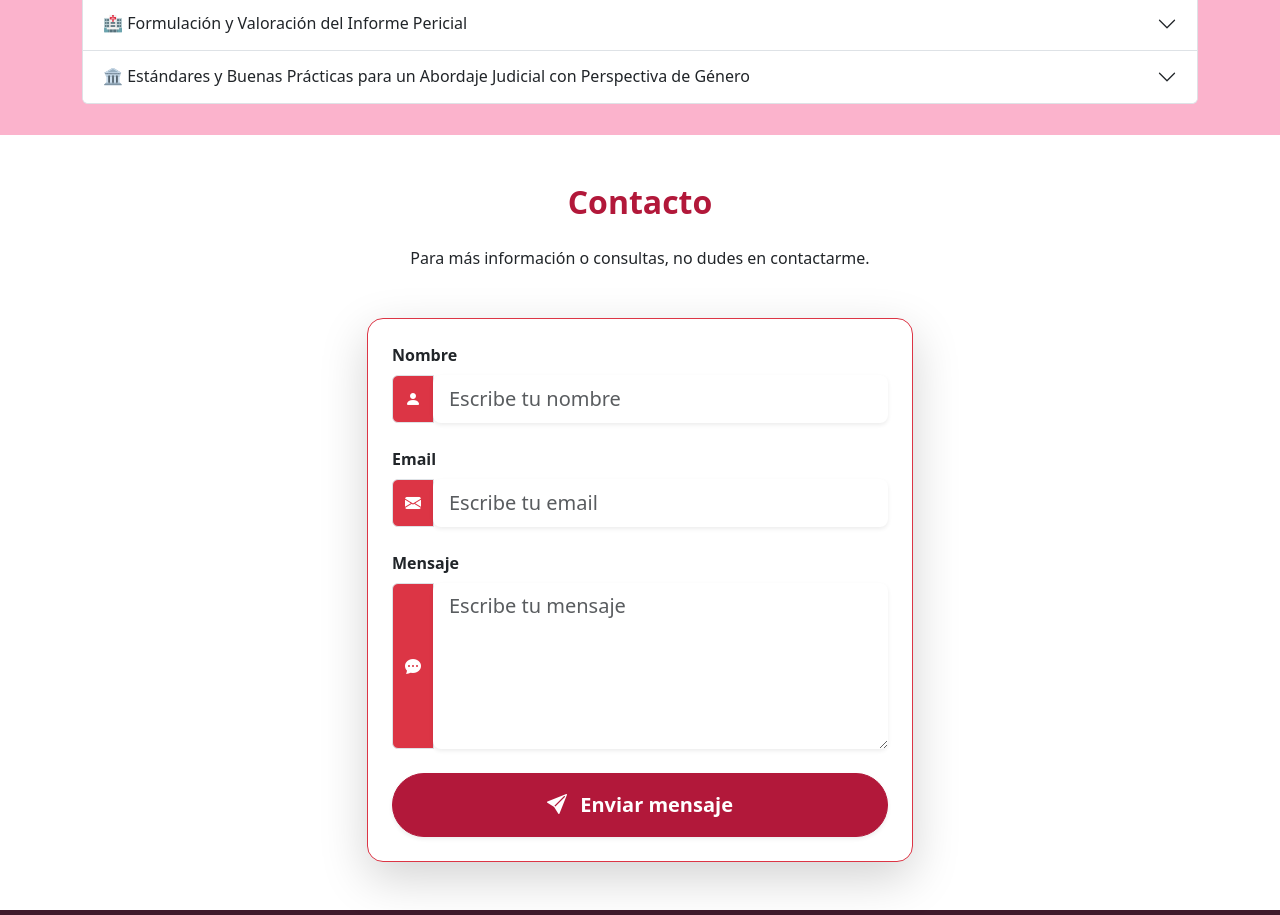
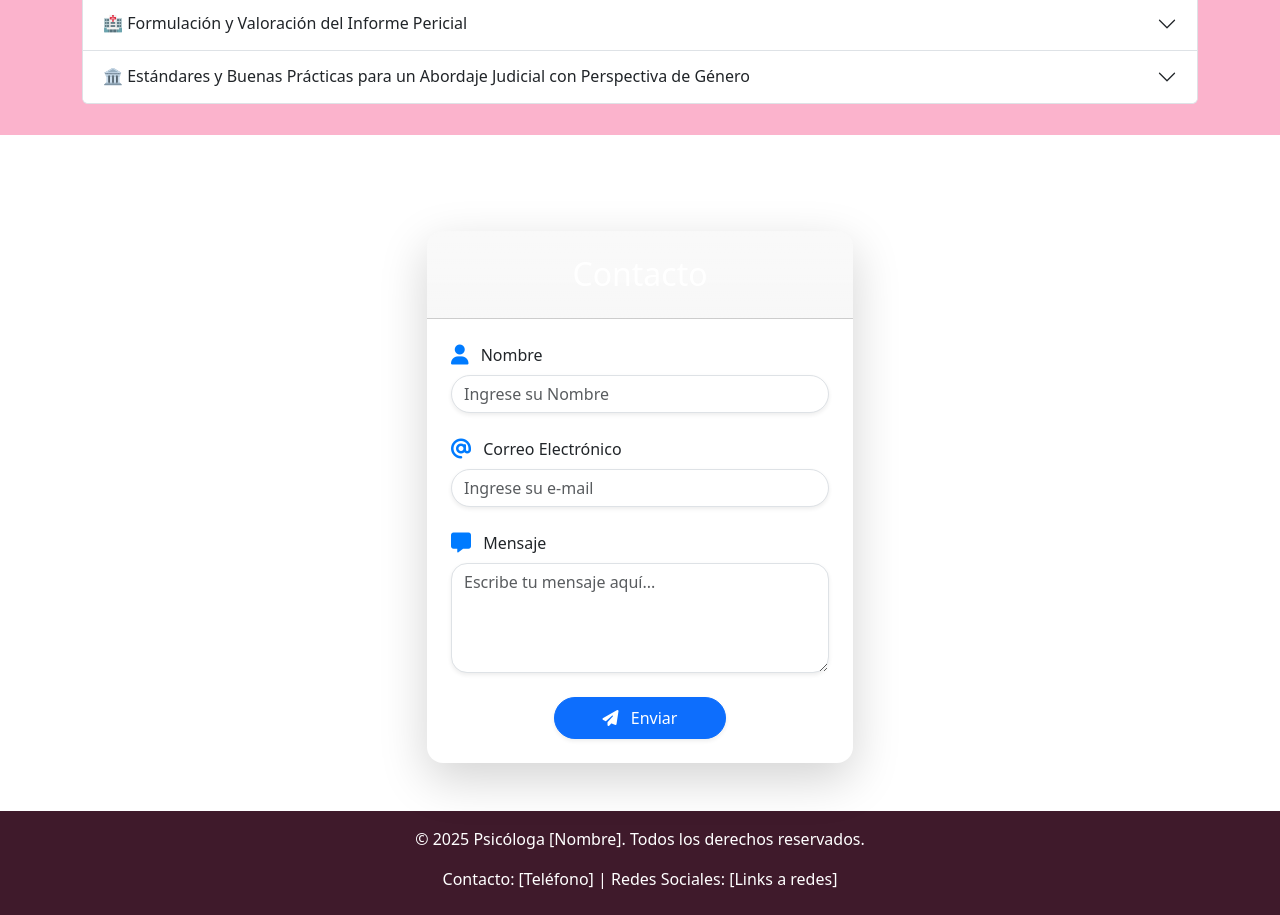
Before and after one commit to juanho2584/Psicologa_Sandra, a plain HTML site: page index.html in a window 1280 px wide. Shown: the part 1882-2797 px from the top of the page. Drawn offline with nearby package versions, Linux system fonts and the light colour scheme.

Commit message:
Cambios en el form-contacto

```diff
--- a/assets/css/styles.css
+++ b/assets/css/styles.css
@@ -89,3 +89,8 @@ footer {
   padding-top: 60px;
   height:500px;
 }
+
+#contacto{
+  margin: auto;
+  max-width: 450px;
+}
--- a/index.html
+++ b/index.html
@@ -296,89 +296,73 @@
 
     <!-- Contacto -->
     <section id="contacto" class="py-5">
-      <div class="container">
-        <h2 class="text-center mb-4" style="color: #b2183a; font-weight: bold">
-          Contacto
-        </h2>
-        <p class="text-center text-dark mb-5">
-          Para más información o consultas, no dudes en contactarme.
-        </p>
-
-        <div class="row justify-content-center">
-          <div class="col-md-8 col-lg-6">
-            <form
-              action="enviar_contacto.php"
-              method="POST"
-              class="p-4 rounded-4 shadow-lg bg-white border border-danger"
+      <div class="container mt-5 formulario" id="formulario">
+        <div class="card shadow-lg border-0 rounded-4">
+          <div
+            class="card-header bg-gradient text-white text-center py-4 rounded-top-4"
           >
+            <h2 class="mb-0">Contacto</h2>
+          </div>
+          <div class="card-body p-4">
+            <form>
               <!-- Nombre -->
-              <div class="mb-4">
-                <label for="nombre" class="form-label text-dark fw-semibold"
-                  >Nombre</label
-                >
-                <div class="input-group">
-                  <span class="input-group-text bg-danger text-white"
-                    ><i class="bi bi-person-fill"></i
-                  ></span>
+              <div class="form-group mb-4">
+                <label for="name" class="form-label">
+                  <i
+                    class="fa-solid fa-user fa-lg me-2"
+                    style="color: #007bff"
+                  ></i>
+                  Nombre
+                </label>
                 <input
                   type="text"
-                    id="nombre"
-                    name="nombre"
-                    class="form-control form-control-lg border-0 shadow-sm rounded-3"
-                    placeholder="Escribe tu nombre"
+                  class="form-control rounded-pill shadow-sm"
+                  id="name"
                   required
+                  placeholder="Ingrese su Nombre"
                 />
               </div>
-              </div>
 
-              <!-- Email -->
-              <div class="mb-4">
-                <label for="email" class="form-label text-dark fw-semibold"
-                  >Email</label
-                >
-                <div class="input-group">
-                  <span class="input-group-text bg-danger text-white"
-                    ><i class="bi bi-envelope-fill"></i
-                  ></span>
+              <!-- Correo Electrónico -->
+              <div class="form-group mb-4">
+                <label for="email" class="form-label">
+                  <i class="fa-solid fa-at fa-lg me-2" style="color: #007bff"></i>
+                  Correo Electrónico
+                </label>
                 <input
                   type="email"
+                  class="form-control rounded-pill shadow-sm"
                   id="email"
-                    name="email"
-                    class="form-control form-control-lg border-0 shadow-sm rounded-3"
-                    placeholder="Escribe tu email"
                   required
+                  placeholder="Ingrese su e-mail"
                 />
-                </div>
               </div>
 
               <!-- Mensaje -->
-              <div class="mb-4">
-                <label for="mensaje" class="form-label text-dark fw-semibold"
-                  >Mensaje</label
-                >
-                <div class="input-group">
-                  <span class="input-group-text bg-danger text-white"
-                    ><i class="bi bi-chat-dots-fill"></i
-                  ></span>
+              <div class="form-group mb-4">
+                <label for="message" class="form-label">
+                  <i
+                    class="fa-solid fa-message fa-lg me-2"
+                    style="color: #007bff"
+                  ></i>
+                  Mensaje
+                </label>
                 <textarea
-                    id="mensaje"
-                    name="mensaje"
-                    class="form-control form-control-lg border-0 shadow-sm rounded-3"
-                    placeholder="Escribe tu mensaje"
-                    rows="5"
+                  class="form-control rounded-4 shadow-sm"
+                  id="message"
+                  rows="4"
                   required
+                  placeholder="Escribe tu mensaje aquí..."
                 ></textarea>
               </div>
-              </div>
 
-              <!-- Botón -->
+              <!-- Botón Enviar -->
               <div class="text-center">
                 <button
                   type="submit"
-                  class="btn btn-danger btn-lg w-100 py-3 rounded-pill fw-bold shadow-sm"
-                  style="transition: all 0.3s ease-in-out"
+                  class="btn btn-primary px-5 py-2 rounded-pill shadow-sm"
                 >
-                  <i class="bi bi-send-fill me-2"></i> Enviar mensaje
+                  <i class="fa-solid fa-paper-plane me-2"></i> Enviar
                 </button>
               </div>
             </form>
@@ -396,6 +380,10 @@
     </footer>
 
     <!-- Enlace a Bootstrap JS (Opcional) -->
+    <script
+    src="https://kit.fontawesome.com/ecaeeaf995.js"
+    crossorigin="anonymous"
+  ></script>
     <script src="https://cdn.jsdelivr.net/npm/bootstrap@5.3.0-alpha1/dist/js/bootstrap.bundle.min.js"></script>
   </body>
 </html>
```
Lines whose indentation alone changed are shown as unchanged.
